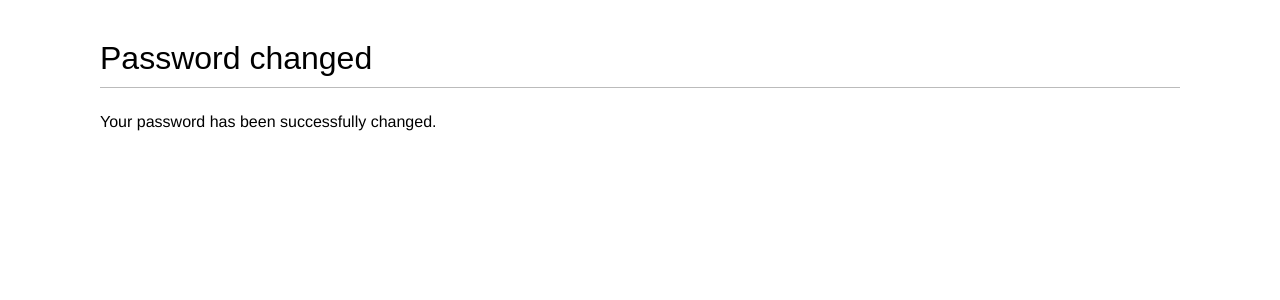
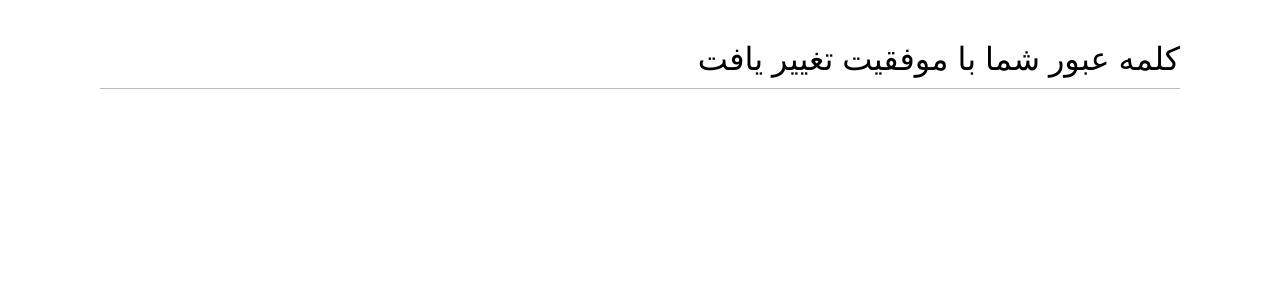
Before and after one commit to arshiarezaei/iranbnb, a Django app: page /account/password_change/done in a window 1280 px wide. Shown: the part 48-348 px from the top of the page. Run offline with Django 3.2, Linux system fonts and the light colour scheme; a user stored in the database is signed in; some web fonts are replaced.

Commit message:
language of all pages changed to persian some bugs fixed

```diff
--- a/account/templates/registration/password_change_done.html
+++ b/account/templates/registration/password_change_done.html
@@ -1,8 +1,8 @@
 {% extends "base.html" %}
 
-{% block title %}Password changed{% endblock %}
+{% block title %}تغییر کلمه عبور{% endblock %}
 
 {% block content %}
-  <h1>Password changed</h1>
-  <p>Your password has been successfully changed.</p>
+  <h1 align="right">کلمه عبور شما با موفقیت تغییر یافت</h1>
+  <p></p>
 {% endblock %}
```
